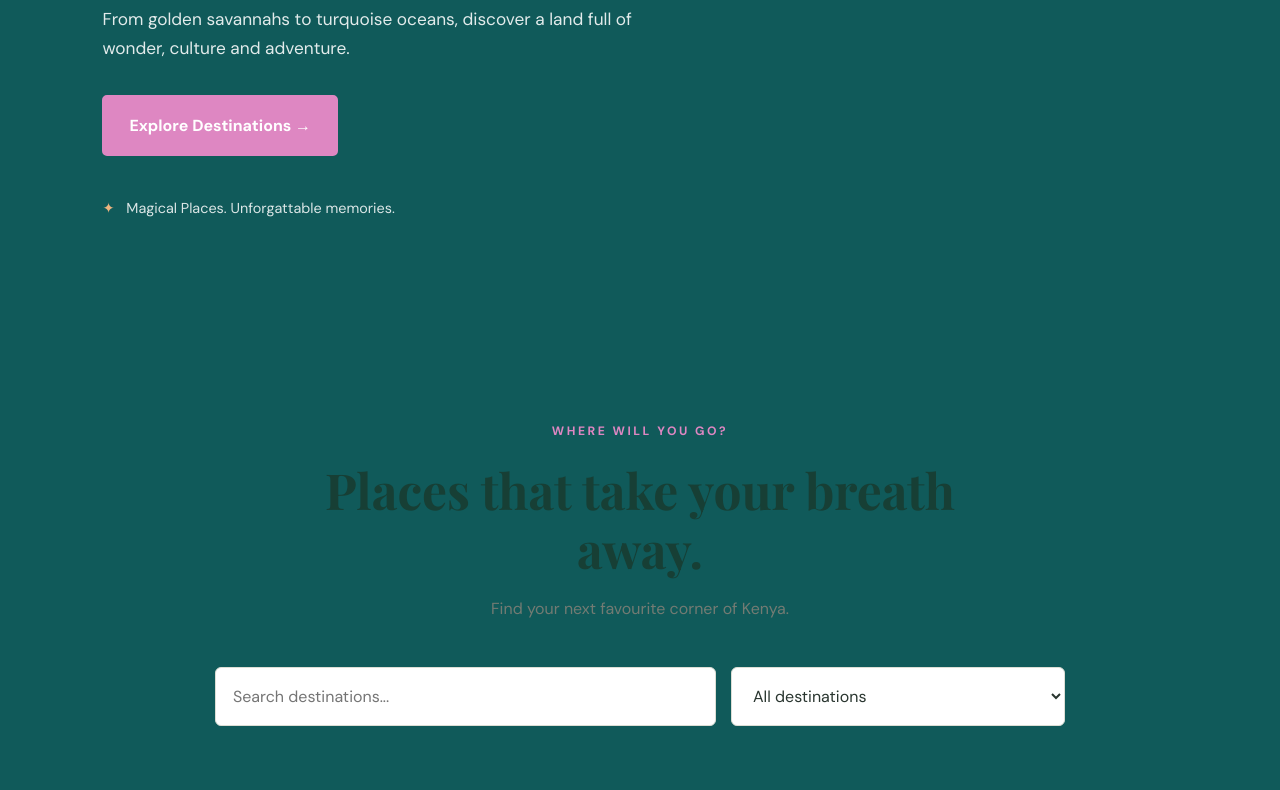
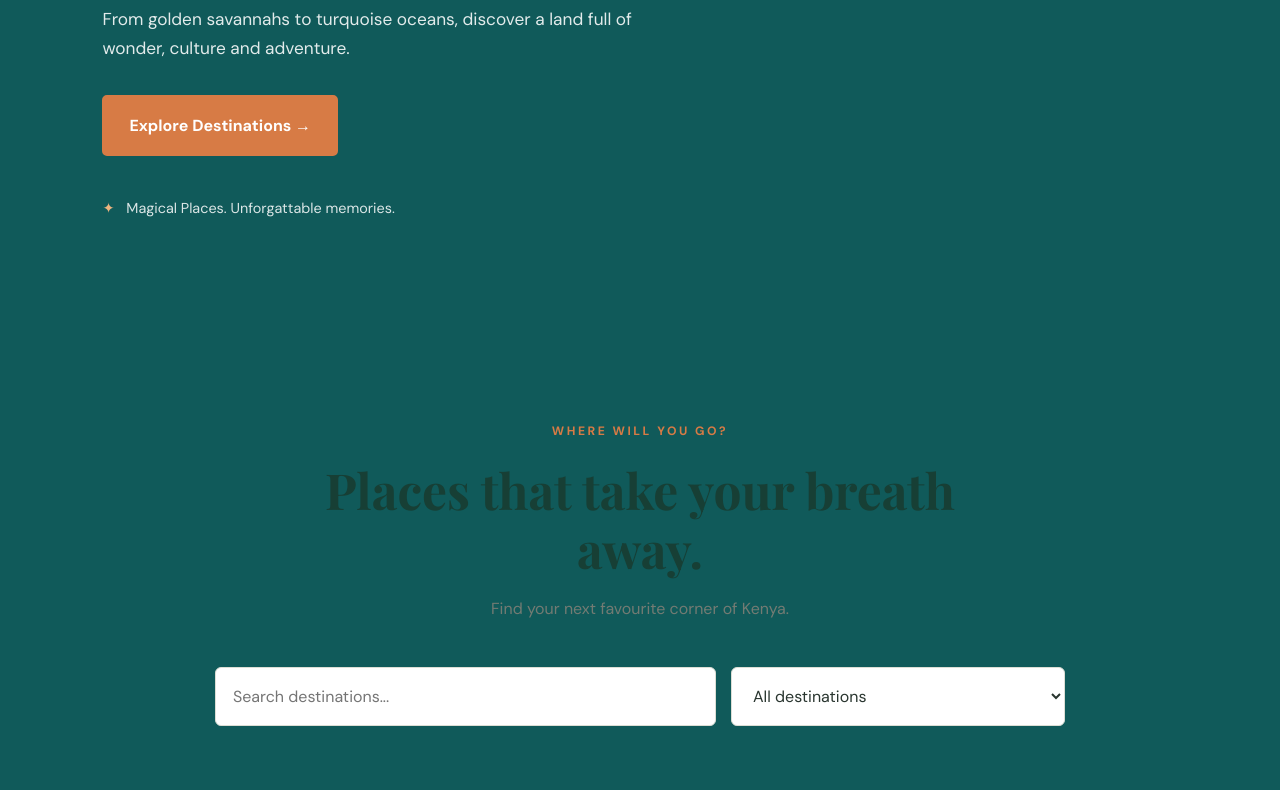
Before and after one commit to Eva-Hawa/Explore-Kenya, a plain HTML site: page index.html in a window 1280 px wide. Shown: the part 455-1245 px from the top of the page. Drawn offline with nearby package versions, Linux system fonts and the light colour scheme.

Commit message:
color changes

```diff
--- a/style.css
+++ b/style.css
@@ -3,11 +3,11 @@
 /*1. Global settings*/
 :root {
     --forest: #173f35;
-    --deep-forest: #071713;
+    --deep-forest: #102e27;
     --sage: #dce6d8;
     --cream: #105a5a;
     --sand: #e8d9bf;
-    --orange: #de87c2;
+    --orange: #d77b45;
     --text:#29352f;
     --muted:#737b73;
     --white: #ffffff;
```
